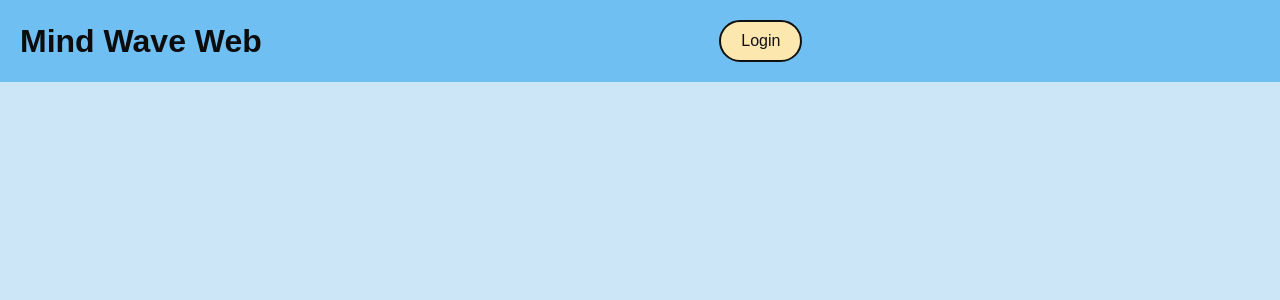
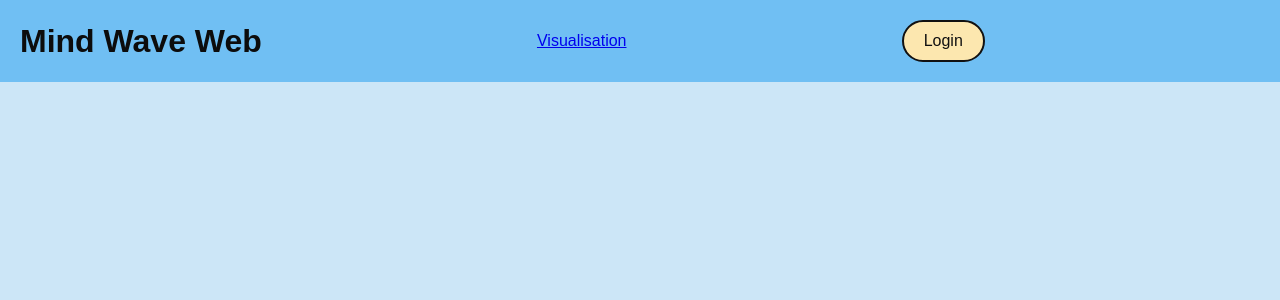
Before and after one commit to itzabd/MindWaveWeb, a Flask app: page / in a window 1280 px wide. Shown: the top 300 px of the page. Run offline with Flask 3, Linux system fonts and the light colour scheme.

Commit message:
uglyBarchart+PNG

```diff
--- a/templates/index.html
+++ b/templates/index.html
@@ -13,6 +13,7 @@
         <div class="logo">
             <h1>Mind Wave Web</h1>
         </div>
+        <a href="{{ url_for('graph') }}">Visualisation</a>
         <div class="nav-links">
             {% if current_user.is_authenticated %}
                 <p>Welcome, {{ current_user.name }}!</p>
```
Also changed, not shown: static/gender_count.png (added).
